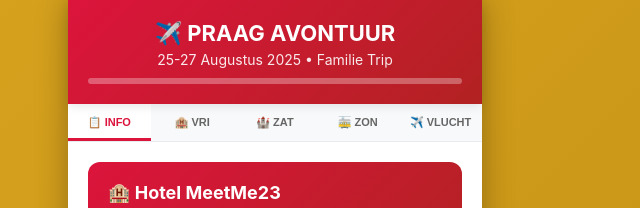
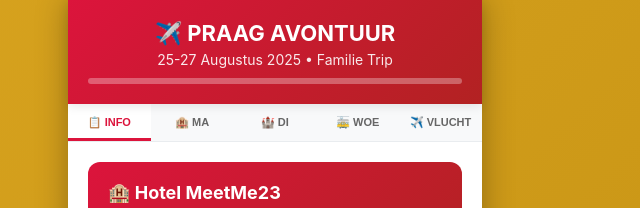
Before and after one commit to Youri14577/praag-trip-2025, a plain HTML site: page index.html in a window 1280 px wide. Shown: the top 208 px of the page, 365-1005 px from the left. Drawn offline with Linux system fonts and the light colour scheme.

Commit message:
index.html

```diff
--- a/index.html
+++ b/index.html
@@ -491,9 +491,9 @@
 
         <div class="tab-nav">
             <button class="tab-btn active" onclick="showTab('info')">📋 INFO</button>
-            <button class="tab-btn" onclick="showTab('day1')">🏨 VRI</button>
-            <button class="tab-btn" onclick="showTab('day2')">🏰 ZAT</button>
-            <button class="tab-btn" onclick="showTab('day3')">🚋 ZON</button>
+            <button class="tab-btn" onclick="showTab('day1')">🏨 MA</button>
+            <button class="tab-btn" onclick="showTab('day2')">🏰 DI</button>
+            <button class="tab-btn" onclick="showTab('day3')">🚋 WOE</button>
             <button class="tab-btn" onclick="showTab('flights')">✈️ VLUCHT</button>
         </div>
 
```
